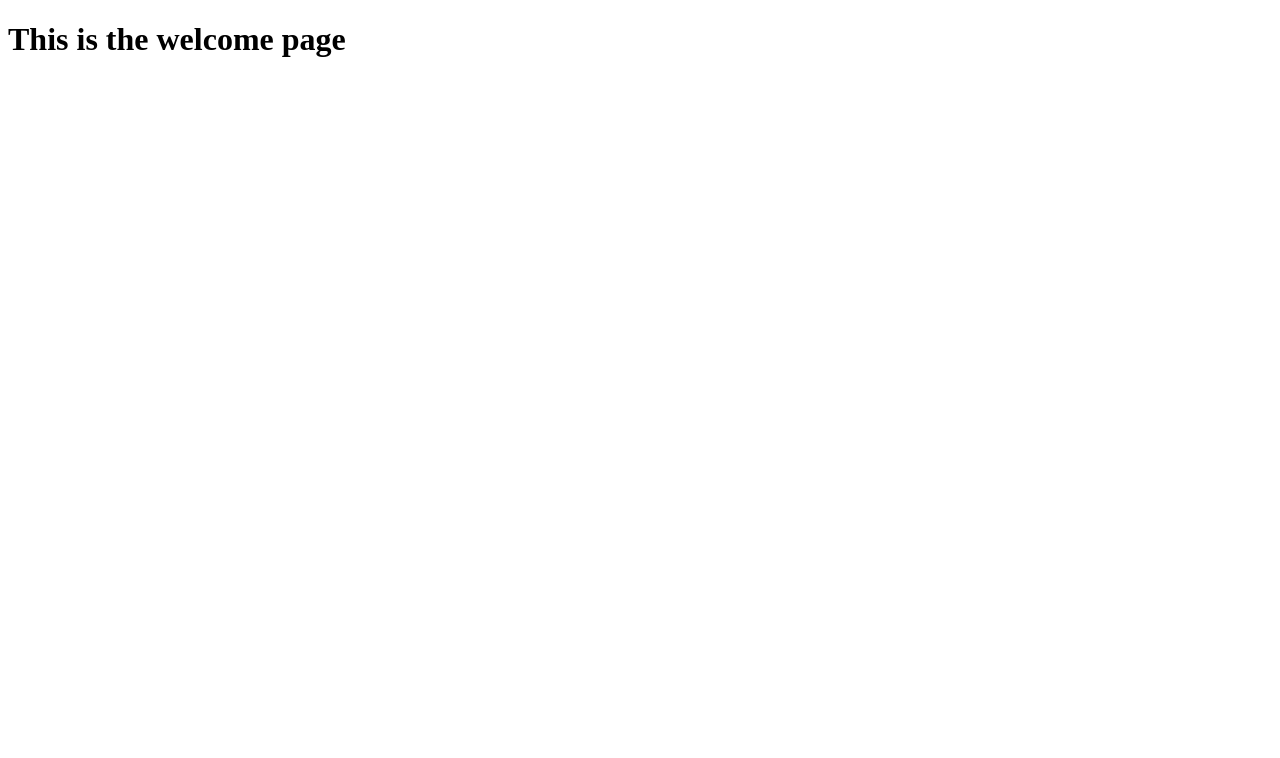
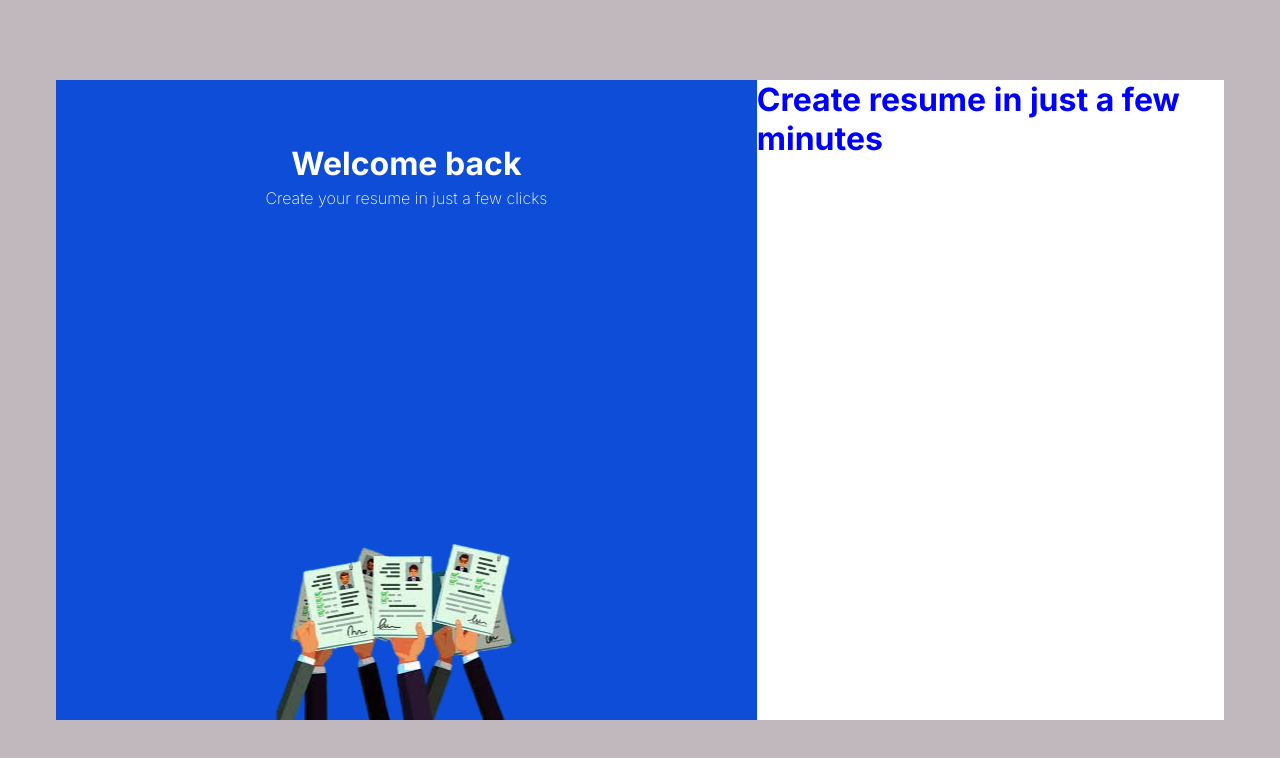
Before and after one commit to yosef926/BuildingResume, a React (Create React App) app in the folder my-app/: page / in a window 1280 px wide. Shown: the top 758 px of the page. Built offline with nearby package versions, Linux system fonts and the light colour scheme.

Commit message:
EndOfDayWork, finished the project tree, and started to develop the welcome page

```diff
--- a/my-app/public/index.html
+++ b/my-app/public/index.html
@@ -24,6 +24,10 @@
       work correctly both with client-side routing and a non-root public URL.
       Learn how to configure a non-root public URL by running `npm run build`.
     -->
+    <link rel="preconnect" href="https://fonts.googleapis.com">
+  <link rel="preconnect" href="https://fonts.gstatic.com" crossorigin>
+  <link href="https://fonts.googleapis.com/css2?family=Inter:wght@100..900&display=swap" rel="stylesheet">
+
     <title>React App</title>
   </head>
   <body>
--- a/my-app/src/App.js
+++ b/my-app/src/App.js
@@ -4,6 +4,7 @@ import WelcomePageComp from "./welcomePage/components/WelcomePage.js"
 import CollectingDataComp from "./registrationProcess/components/CollectingData.js"
 import MainPageComp from "./mainPage/components/MainPage.js"
 import NotFoundPageComp from "./NotFoundPage.js";
+import "./app.css"
 
 
 function App() {
--- /dev/null
+++ b/my-app/src/app.css
@@ -0,0 +1,6 @@
+html, body, div {
+    margin: 0;
+    padding: 0;
+    height: 100%;
+    font-family: 'Inter', sans-serif;
+}
--- a/my-app/src/welcomePage/components/WelcomePage.js
+++ b/my-app/src/welcomePage/components/WelcomePage.js
@@ -1,9 +1,17 @@
 import React from "react"
+import "../styles/welcomePage.css"
 
 export default function WelcomePage() {
     return (
-        <div>
-            <h1>This is the welcome page</h1>
+        <div className="wholePage">
+            <div className="welcomeLeft">
+                <h1 className="welcomeLeft--title">Welcome back</h1>
+                <h4 className="welcomeLeft--subTitle">Create your resume in just a few clicks</h4>
+                <img src={require("../images/resumeImg.png")} className="welcomeLeft--img" />
+            </div>
+            <div className="welcomeRight">
+                <h1 className="welcomeRight--title">Create resume in just a few minutes</h1>
+            </div>
         </div>
     )
 }
--- /dev/null
+++ b/my-app/src/welcomePage/styles/welcomePage.css
@@ -0,0 +1,53 @@
+.wholePage {
+    padding: 0 3.5rem;
+    background-color: #c0b8bd;
+    display: flex;
+    align-items: center;
+}
+
+
+.welcomeLeft {
+    width: 60%;
+    height: 80%;
+    background-color: #0d4dd7;
+    position: relative;
+    align-items: center;
+}
+
+
+.welcomeLeft--title {
+    color: white;
+    margin-top: 4rem;
+    margin-bottom: -1rem;
+    justify-content: center;
+    display: flex;
+}
+
+
+.welcomeLeft--subTitle {
+    color: white;
+    display: flex;
+    font-weight: 200;
+    justify-content: center;
+}
+
+
+.welcomeLeft--img {
+    position: absolute;
+    bottom: 0;
+    left: 50%;
+    transform: translate(-50%);
+}
+
+
+.welcomeRight {
+    width: 40%;
+    height: 80%;
+    background-color: white;
+}
+
+
+.welcomeRight--title {
+    margin: 0;
+    color: blue;
+}
```
Also changed, not shown: my-app/src/welcomePage/images/registrationProcess.png (deleted), my-app/src/welcomePage/images/resumeImg.png (added).
